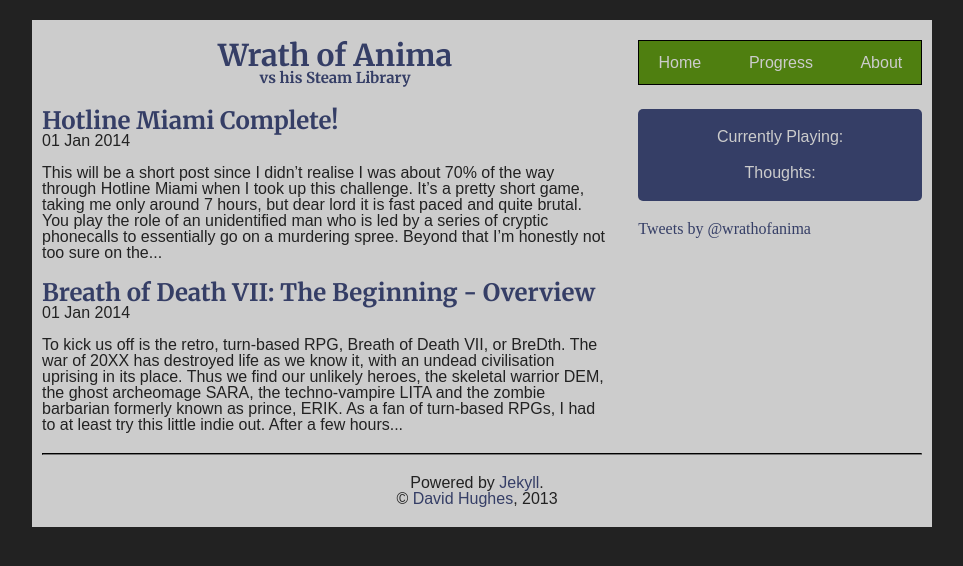
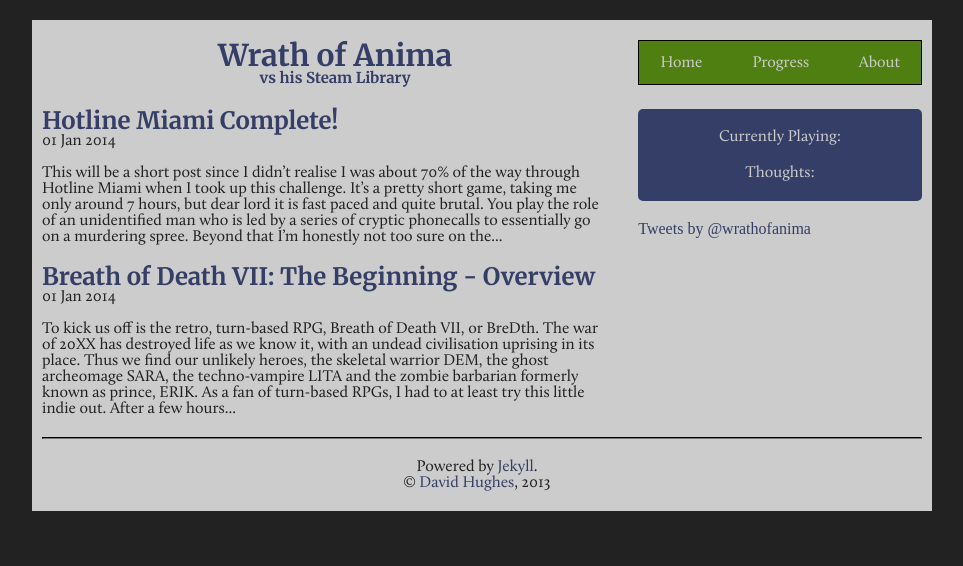
Before and after one commit to DavidHughes/wrathofanima, a Jekyll site: the page built from index.html, in a window 1280 px wide. Shown: the top 566 px of the page, without its empty margins (158-1121 px from the left). Built offline with Jekyll 4.4.1, drawn with Linux system fonts in a browser that asks for light colours; some web fonts are replaced; Markdown is read by kramdown in place of the engine named in the settings; comment, search, counter and statistics services are not loaded.

Commit message:
Font path typo

```diff
--- a/css/main.css
+++ b/css/main.css
@@ -69,8 +69,8 @@
 */
 @font-face {
   font-family: 'Calluna-Regular';
-  src: url("fonts/2967DC_0_0.eot");
-  src: url("fonts/2967DC_0_0.eot?#iefix") format("embedded-opentype"), url("fonts/2967DC_0_0.woff") format("woff"), url("fonts/2967DC_0_0.ttf") format("truetype"); }
+  src: url("/fonts/2967DC_0_0.eot");
+  src: url("/fonts/2967DC_0_0.eot?#iefix") format("embedded-opentype"), url("/fonts/2967DC_0_0.woff") format("woff"), url("/fonts/2967DC_0_0.ttf") format("truetype"); }
 h1 {
   font-size: 30px; }
 
--- a/sass/_MyFontsWebfontsKit.scss
+++ b/sass/_MyFontsWebfontsKit.scss
@@ -19,4 +19,4 @@
  * © 2013 Myfonts Inc
 */
 
-@font-face {font-family: 'Calluna-Regular';src: url('fonts/2967DC_0_0.eot');src: url('fonts/2967DC_0_0.eot?#iefix') format('embedded-opentype'),url('fonts/2967DC_0_0.woff') format('woff'),url('fonts/2967DC_0_0.ttf') format('truetype');}
+@font-face {font-family: 'Calluna-Regular';src: url('/fonts/2967DC_0_0.eot');src: url('/fonts/2967DC_0_0.eot?#iefix') format('embedded-opentype'),url('/fonts/2967DC_0_0.woff') format('woff'),url('/fonts/2967DC_0_0.ttf') format('truetype');}
```
